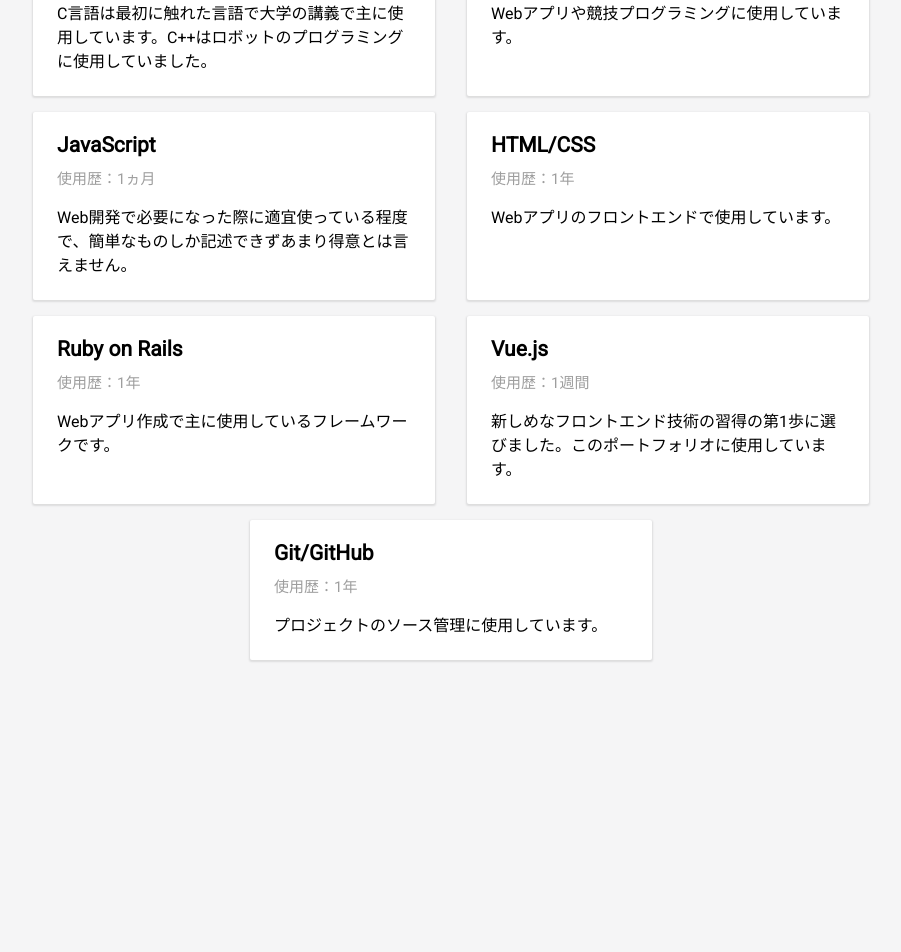
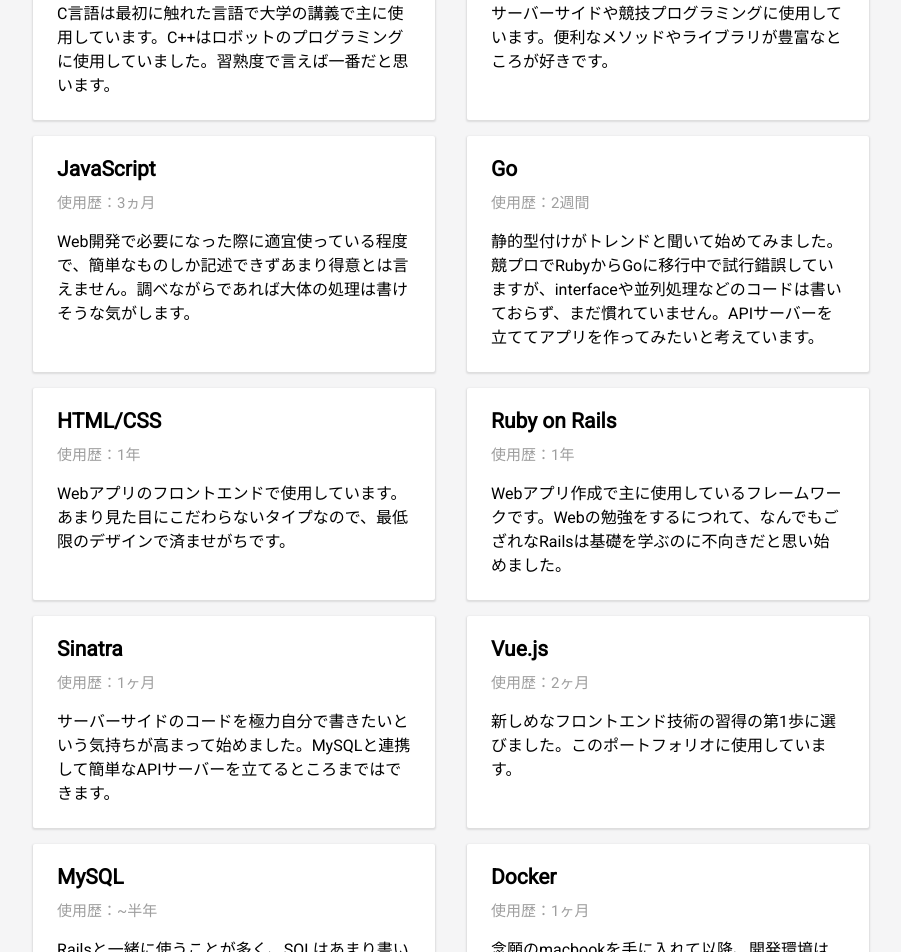
Before and after one commit to Fukkatsuso/portfolio, a Vue app: page /skills in a window 1280 px wide. Shown: the part 220-1172 px from the top of the page, without its empty margins (189-1090 px from the left). Before the commit the page ends 936 px from the top, so only its background shows below. Built offline with nearby package versions, Linux system fonts and the light colour scheme.

Commit message:
コンテンツ更新

```diff
--- a/src/views/About.vue
+++ b/src/views/About.vue
@@ -25,7 +25,7 @@
           <li>キャチロボバトルコンテスト2019ベスト8+審査員特別賞</li>
         </ul>
       </p>
-      <p>競技プログラミングのコンテスト(AtCoder)に個人参加中。Rating:600(茶色)</p>
+      <p>競技プログラミングのコンテスト(AtCoder)に個人参加中。Rating:700台(茶色)</p>
     </div>
 
     <SubTitle name="Future"/>
--- a/src/views/Skills.vue
+++ b/src/views/Skills.vue
@@ -25,25 +25,37 @@
       skills: [
         {name: 'C/C++',
         term: '2年半',
-        content: 'C言語は最初に触れた言語で大学の講義で主に使用しています。C++はロボットのプログラミングに使用していました。'},
+        content: 'C言語は最初に触れた言語で大学の講義で主に使用しています。C++はロボットのプログラミングに使用していました。習熟度で言えば一番だと思います。'},
         {name: 'Ruby',
         term: '1年',
-        content: 'Webアプリや競技プログラミングに使用しています。'},
+        content: 'サーバーサイドや競技プログラミングに使用しています。便利なメソッドやライブラリが豊富なところが好きです。'},
         {name: 'JavaScript',
-        term: '1ヵ月',
-        content: 'Web開発で必要になった際に適宜使っている程度で、簡単なものしか記述できずあまり得意とは言えません。'},
+        term: '3ヵ月',
+        content: 'Web開発で必要になった際に適宜使っている程度で、簡単なものしか記述できずあまり得意とは言えません。調べながらであれば大体の処理は書けそうな気がします。'},
+        {name: 'Go',
+        term: '2週間',
+        content: '静的型付けがトレンドと聞いて始めてみました。競プロでRubyからGoに移行中で試行錯誤していますが、interfaceや並列処理などのコードは書いておらず、まだ慣れていません。APIサーバーを立ててアプリを作ってみたいと考えています。'},
         {name: 'HTML/CSS',
         term: '1年',
-        content: 'Webアプリのフロントエンドで使用しています。'},
+        content: 'Webアプリのフロントエンドで使用しています。あまり見た目にこだわらないタイプなので、最低限のデザインで済ませがちです。'},
         {name: 'Ruby on Rails',
         term: '1年',
-        content: 'Webアプリ作成で主に使用しているフレームワークです。'},
+        content: 'Webアプリ作成で主に使用しているフレームワークです。Webの勉強をするにつれて、なんでもござれなRailsは基礎を学ぶのに不向きだと思い始めました。'},
+        {name: 'Sinatra',
+        term: '1ヶ月',
+        content: 'サーバーサイドのコードを極力自分で書きたいという気持ちが高まって始めました。MySQLと連携して簡単なAPIサーバーを立てるところまではできます。'},
         {name: 'Vue.js',
-        term: '1週間',
+        term: '2ヶ月',
         content: '新しめなフロントエンド技術の習得の第1歩に選びました。このポートフォリオに使用しています。'},
+        {name: 'MySQL',
+        term: '~半年',
+        content: 'Railsと一緒に使うことが多く、SQLはあまり書いた経験がありませんでしたが、Sinatraを始めたのを機に自力でSQLを書くようになりました。'},
+        {name: 'Docker',
+        term: '1ヶ月',
+        content: '念願のmacbookを手に入れて以降、開発環境はDockerで作るようにしています。コンテナの作成・立ち上げ・破棄が手軽にできるので気に入っています。'},
         {name: 'Git/GitHub',
         term: '1年',
-        content: 'プロジェクトのソース管理に使用しています。'}
+        content: 'プロジェクトのソース管理に使用しています。個人での使用がほとんどですが、ハッカソンでプルリクを経験したことはあります。'}
       ]
     }
   }
--- a/src/views/Works.vue
+++ b/src/views/Works.vue
@@ -32,7 +32,7 @@
           content: 'このポートフォリオサイトです。\
                     Vue.jsでSPAとして作成しています。\
                     マテリアルデザインを意識して仕上げました。',
-          tech: 'HTML, CSS, Vue.js',
+          tech: 'HTML, CSS, Vue.js, Docker',
           link: 'https://github.com/Fukkatsuso/portfolio'
         },
         {
@@ -61,8 +61,9 @@
         {
           name: '競技プログラミング',
           timing: '2017.04-',
-          content: 'AtCoderというサイトで開かれているコンテストに参加しています。',
-          tech: 'Ruby',
+          content: 'AtCoderというサイトで開かれているコンテストに参加しています。\
+                    学生のうちに水色になりたいです。',
+          tech: 'Ruby, Go',
           link: 'https://atcoder.jp/users/mutsuro_626'
         },
       ]
```
